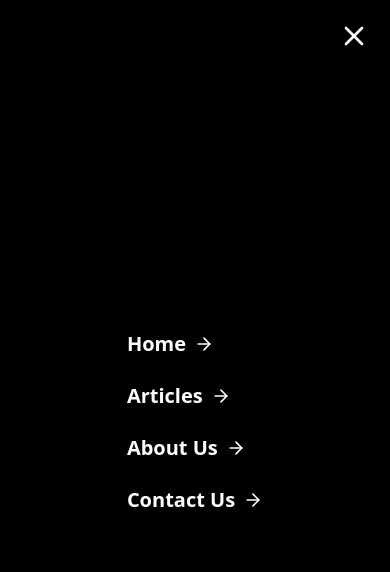
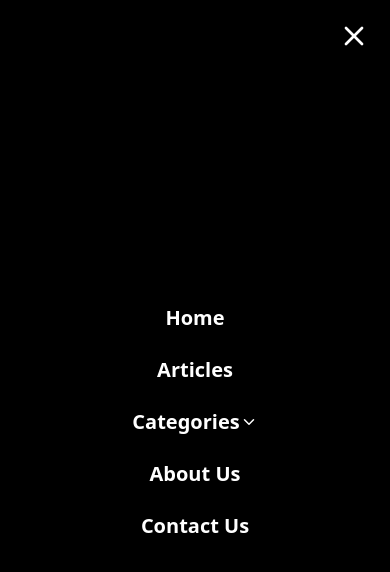
Before and after one commit to akshatmikki/Newsletter, a Next.js app: page /navbar in a window 390 px wide. Both pictures are taken after a click on the button 352 px from the left and 30 px from the top of the page. Shown: the top 572 px of the page. Built offline with nearby package versions, Linux system fonts and the light colour scheme.

Commit message:
Update page.tsx

```diff
--- a/src/app/navbar/page.tsx
+++ b/src/app/navbar/page.tsx
@@ -2,7 +2,6 @@
 import { useState } from "react";
 import Link from "next/link";
 import { X, Menu, ChevronDown, ArrowRight } from "lucide-react";
-
 
 export default function Navbar() {
     const [isOpen, setIsOpen] = useState(false);
@@ -19,16 +18,12 @@ export default function Navbar() {
                 {/* Desktop Menu */}
                 <ul className="hidden lg:flex space-x-8 text-sm uppercase">
                     <li>
-                        <Link href="/">
-                            <div className="hover:text-blue-400 transition">
-                                Home
-                            </div>
+                        <Link href="/" className="hover:text-blue-400 transition">
+                            Home
                         </Link>
                     </li>
                     <li>
-                        <Link className="hover:text-blue-400 transition">
-                            Articles
-                        </Link>
+                        <div className="hover:text-blue-400 transition">Articles</div>
                     </li>
                     {/* Categories Dropdown */}
                     <li className="relative">
@@ -41,27 +36,19 @@ export default function Navbar() {
                         {isDropdownOpen && (
                             <ul className="absolute left-0 mt-2 bg-gray-900 shadow-md rounded-md py-2 w-40">
                                 <li>
-                                    <Link className="block px-4 py-2 hover:bg-gray-800">
-                                        Category 1
-                                    </Link>
+                                    <div className="block px-4 py-2 hover:bg-gray-800">Category 1</div>
                                 </li>
                                 <li>
-                                    <Link className="block px-4 py-2 hover:bg-gray-800">
-                                        Category 2
-                                    </Link>
+                                    <div className="block px-4 py-2 hover:bg-gray-800">Category 2</div>
                                 </li>
                             </ul>
                         )}
                     </li>
                     <li>
-                        <Link className="hover:text-blue-400 transition">
-                            About Us
-                        </Link>
+                        <div className="hover:text-blue-400 transition">About Us</div>
                     </li>
                     <li>
-                        <Link className="hover:text-blue-400 transition">
-                            Contact Us
-                        </Link>
+                        <div className="hover:text-blue-400 transition">Contact Us</div>
                     </li>
                 </ul>
 
@@ -89,16 +76,43 @@ export default function Navbar() {
 
                     {/* Mobile Menu Items */}
                     <ul className="space-y-6 text-xl font-semibold text-center">
-                        {["Home", "Articles", "About Us", "Contact Us"].map(
-                            (item, index) => (
-                                <li key={index} className="flex items-center gap-2">
-                                    <Link className="hover:text-blue-400 transition">
-                                        {item}
-                                    </Link>
-                                    <ArrowRight size={20} />
-                                </li>
-                            )
-                        )}
+                        <li>
+                            <Link href="/" onClick={() => setIsOpen(false)}>
+                                <div className="hover:text-blue-400 transition">Home</div>
+                            </Link>
+                        </li>
+                        <li>
+                            <div className="hover:text-blue-400 transition">Articles</div>
+                        </li>
+                        {/* Categories Dropdown in Mobile */}
+                        <li>
+                            <button
+                                onClick={() => setIsDropdownOpen(!isDropdownOpen)}
+                                className="flex items-center mx-auto hover:text-blue-400 transition"
+                            >
+                                Categories <ChevronDown size={18} />
+                            </button>
+                            {isDropdownOpen && (
+                                <ul className="bg-gray-900 shadow-md rounded-md py-2 w-40 mx-auto mt-2">
+                                    <li>
+                                        <div className="block px-4 py-2 hover:bg-gray-800">
+                                            Category 1
+                                        </div>
+                                    </li>
+                                    <li>
+                                        <div className="block px-4 py-2 hover:bg-gray-800">
+                                            Category 2
+                                        </div>
+                                    </li>
+                                </ul>
+                            )}
+                        </li>
+                        <li>
+                            <div className="hover:text-blue-400 transition">About Us</div>
+                        </li>
+                        <li>
+                            <div className="hover:text-blue-400 transition">Contact Us</div>
+                        </li>
                     </ul>
                 </div>
             )}
```
